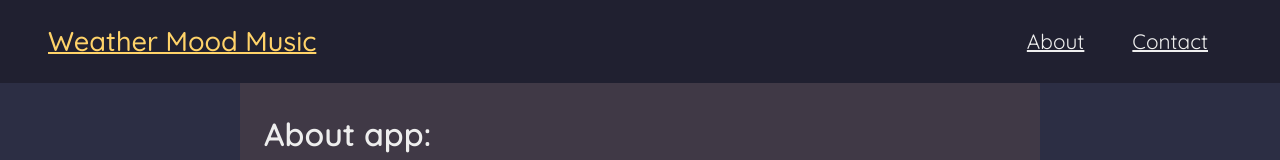
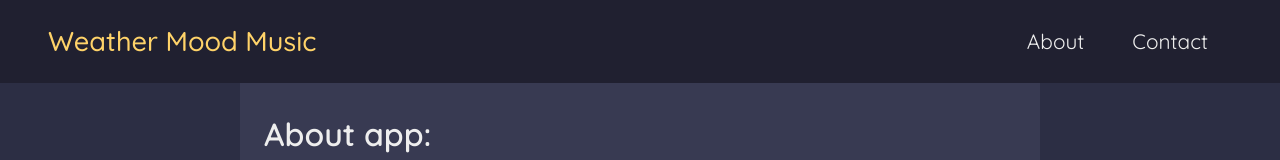
Before and after one commit to xale-a/weather-mood-music, a Next.js app: page /about in a window 1280 px wide. Shown: the top 160 px of the page. Built offline with nearby package versions, Linux system fonts and the light colour scheme.

Commit message:
Fixes and retouches

```diff
--- a/components/MobileNav.module.css
+++ b/components/MobileNav.module.css
@@ -27,7 +27,8 @@
   z-index: 100;
 }
 
-.mobileNav a {
+.mobileNav a:link,
+.mobileNav a:visited {
   text-decoration: none;
 }
 
--- a/components/Navbar.module.css
+++ b/components/Navbar.module.css
@@ -8,7 +8,8 @@
   background-color: var(--primary-color-dark);
 }
 
-.navbar a {
+.navbar a:link,
+.navbar a:visited {
   text-decoration: none;
 }
 
--- a/styles/globals.css
+++ b/styles/globals.css
@@ -3,12 +3,9 @@
 :root {
   --accent-color: #FFD369;
   --accent-color__4: #FFD36966;
-  /* --primary-color-dark: #191a24; */
   --primary-color-dark: #202030;
   --primary-color: #2c2e44;
-  --primary-color-light: hsl(272, 10%, 25%);
-  /* --primary-color-light: hsl(270, 8%, 25%); */
-  /* --primary-color-light: hsl(270, 8%, 35%); */
+  --primary-color-light: #383a52;
 
   --light-gray: #EEEEEE;
   --light-gray__4: #EEEEEE66;
```
